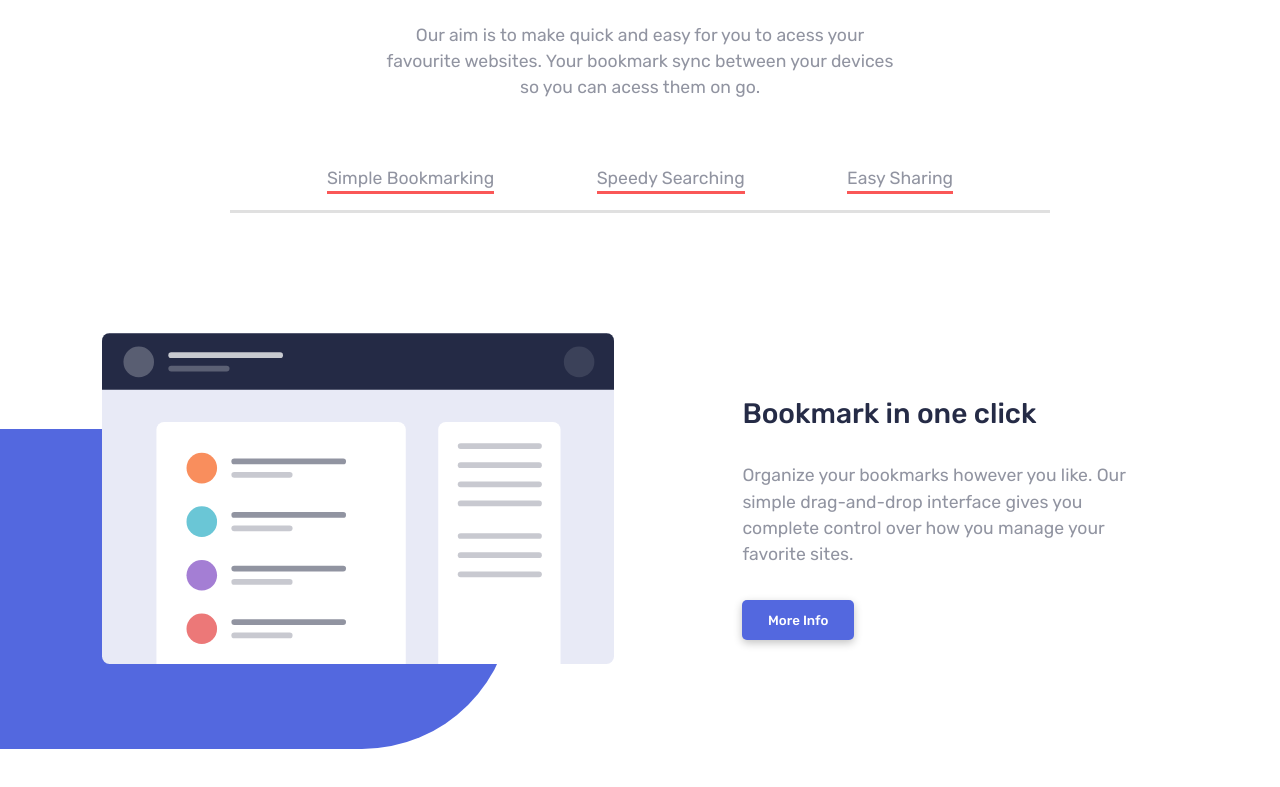
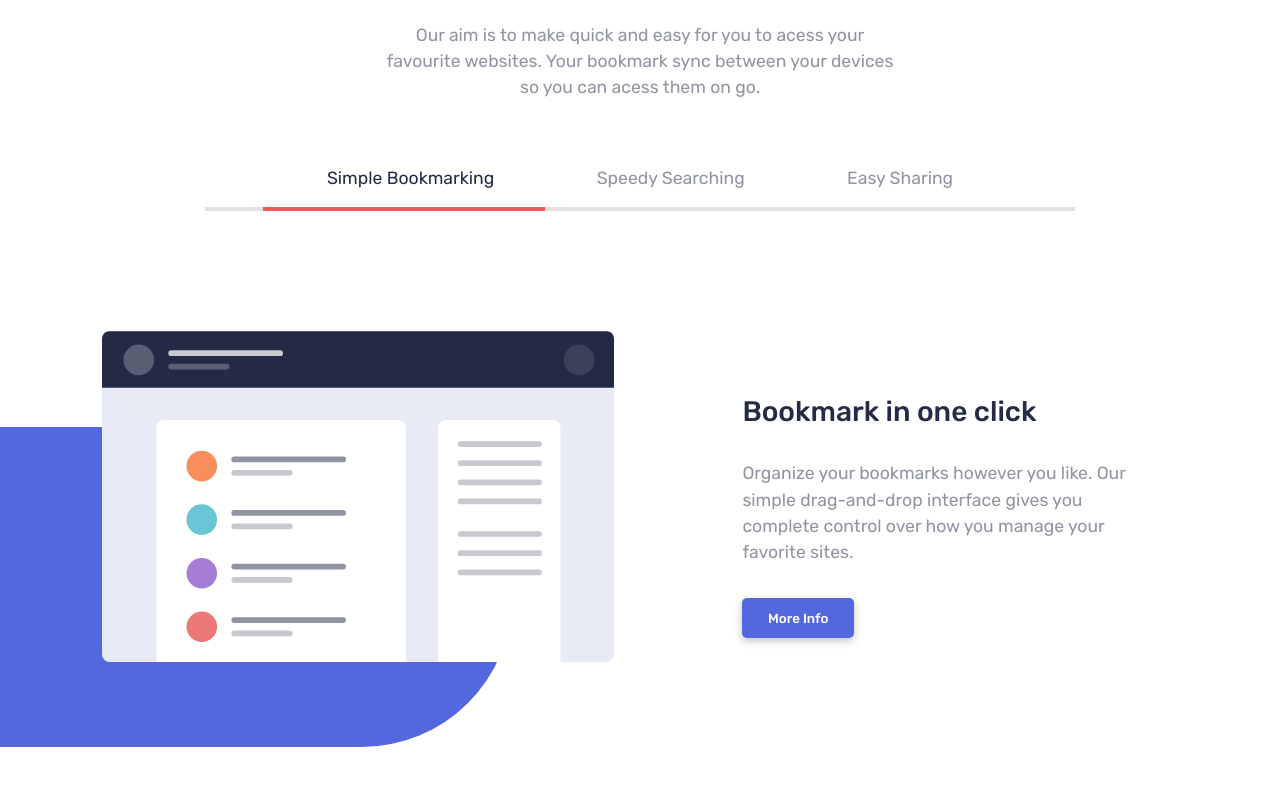
Before and after one commit to matheush9/bookmark-page-nextjs, a Next.js app: page / in a window 1280 px wide. Shown: the part 767-1554 px from the top of the page. Built offline with nearby package versions, Linux system fonts and the light colour scheme.

Commit message:
Javascript para açao toggle tab

```diff
--- a/src/components/Features/features.module.scss
+++ b/src/components/Features/features.module.scss
@@ -14,18 +14,26 @@
     display: flex;
     justify-content: center;
     margin-top: 6vh;
-    border-bottom: 3px solid rgb(224, 224, 224);
-    margin: 6vh 18vw;
+    border-bottom: 4px solid rgb(224, 224, 224);
+    margin: 6vh 16vw;
+
+    .wrapper {
+      margin-bottom: -1vh;
+      margin-left: -1vw;
+      border-bottom: 4px solid $soft-red;
+      transition: 0.2s;
+    }
 
     p {
       margin: 2vh 4vw;
-      border-bottom: 3px solid $soft-red;
       cursor: pointer;
-      &:hover {
-        transition: 0.6s;
-        color: $soft-red;
-      }
+      // &:hover {
+      //   transition: 0.6s;
+      //   color: $soft-red;
+      // }
     }
+
+
   }
 
   .features {
@@ -83,4 +91,10 @@
     z-index: -1;
     position: absolute;
   }
+
+  .p1 {
+    transition: 0.4s;
+    color: $dark-blue;
+  }
+
 }
--- a/src/components/Features/index.jsx
+++ b/src/components/Features/index.jsx
@@ -1,7 +1,28 @@
+import React, { useState } from "react";
 import styles from "./features.module.scss";
 import Image from "next/image";
 
 export default function Features() {
+  const [stateSimple, setStateSimple] = useState(true);
+  const [stateSpeedy, setStateSpeedy] = useState(false);
+  const [stateEasy, setStateEasy] = useState(false);
+
+
+  const changeStyleSimple = () => {
+    setStateSpeedy(false), setStateEasy(false);
+    setStateSimple(true);
+  };
+
+  const changeStyleSpeedy = () => {
+    setStateEasy(false), setStateSimple(false);
+    setStateSpeedy(true);
+  };
+
+  const changeStyleEasy = () => {
+    setStateSpeedy(false), setStateSimple(false);
+    setStateEasy(true);
+  };
+
   return (
     <div className={styles.component}>
       <div className={styles.featuresText}>
@@ -15,13 +36,16 @@ export default function Features() {
 
       <div className={styles.items}>
         <div>
-          <p>Simple Bookmarking</p>
+          <p onClick={changeStyleSimple} className={stateSimple ? styles.p1 :''}> Simple Bookmarking</p>
+          <div className={stateSimple ? styles.wrapper :''}></div>
         </div>
         <div>
-          <p>Speedy Searching</p>
+          <p onClick={changeStyleSpeedy} className={stateSpeedy ? styles.p1 :''}>Speedy Searching</p>
+          <div className={stateSpeedy ? styles.wrapper :''}></div>
         </div>
         <div>
-          <p>Easy Sharing</p>
+          <p onClick={changeStyleEasy} className={stateEasy ? styles.p1 :''}>Easy Sharing</p>
+          <div className={stateEasy ? styles.wrapper :''}></div>
         </div>
       </div>
 
@@ -56,7 +80,8 @@ export default function Features() {
           <div className={styles.text}>
             <h3>Inteligent search</h3>
             <p>
-              Our powerful search feature will help you find saved sites in no time at all. No need to trawl through all of your bookmarks
+              Our powerful search feature will help you find saved sites in no
+              time at all. No need to trawl through all of your bookmarks
             </p>
             <button>More Info</button>
           </div>
@@ -73,7 +98,8 @@ export default function Features() {
           <div className={styles.text}>
             <h3>Share your bookmarks</h3>
             <p>
-              Easily share your bookmarks and collections with others. Create a shareable link that you can send at the click of a button.
+              Easily share your bookmarks and collections with others. Create a
+              shareable link that you can send at the click of a button.
             </p>
             <button>More Info</button>
           </div>
```
